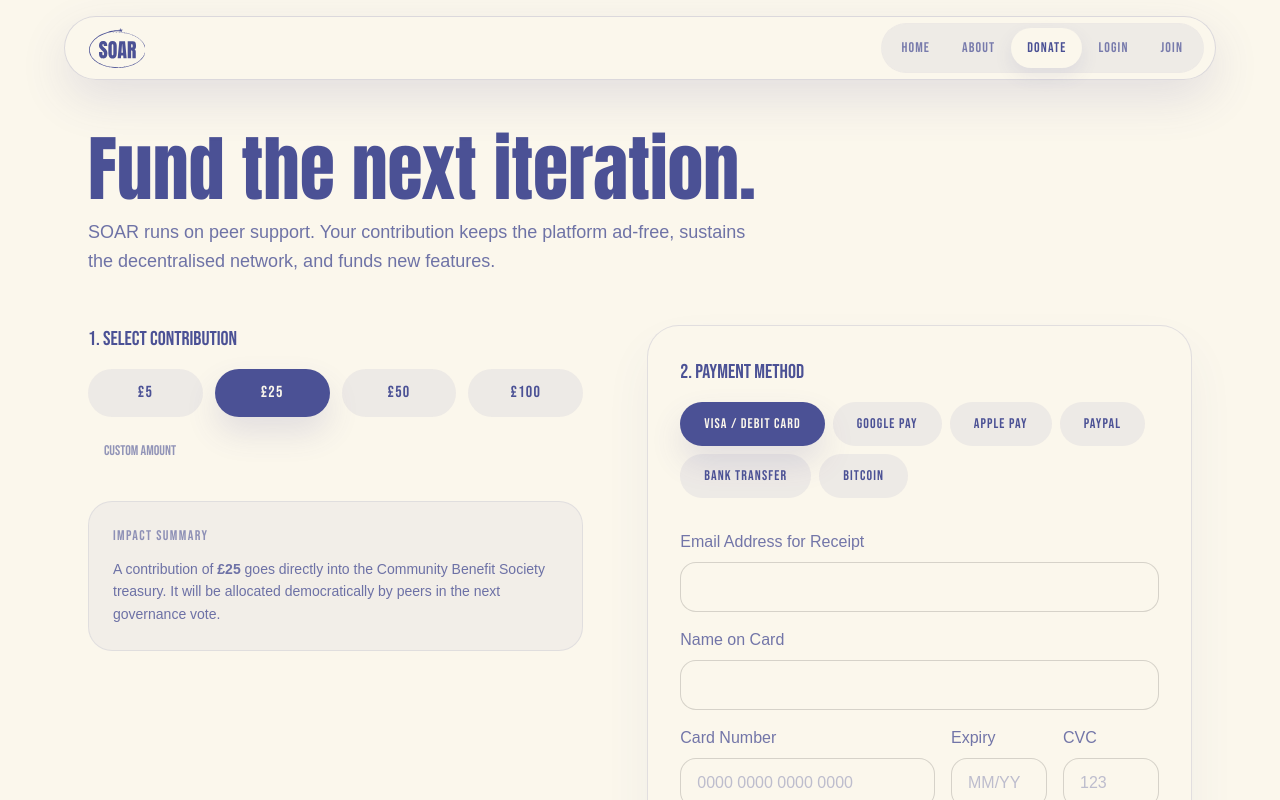
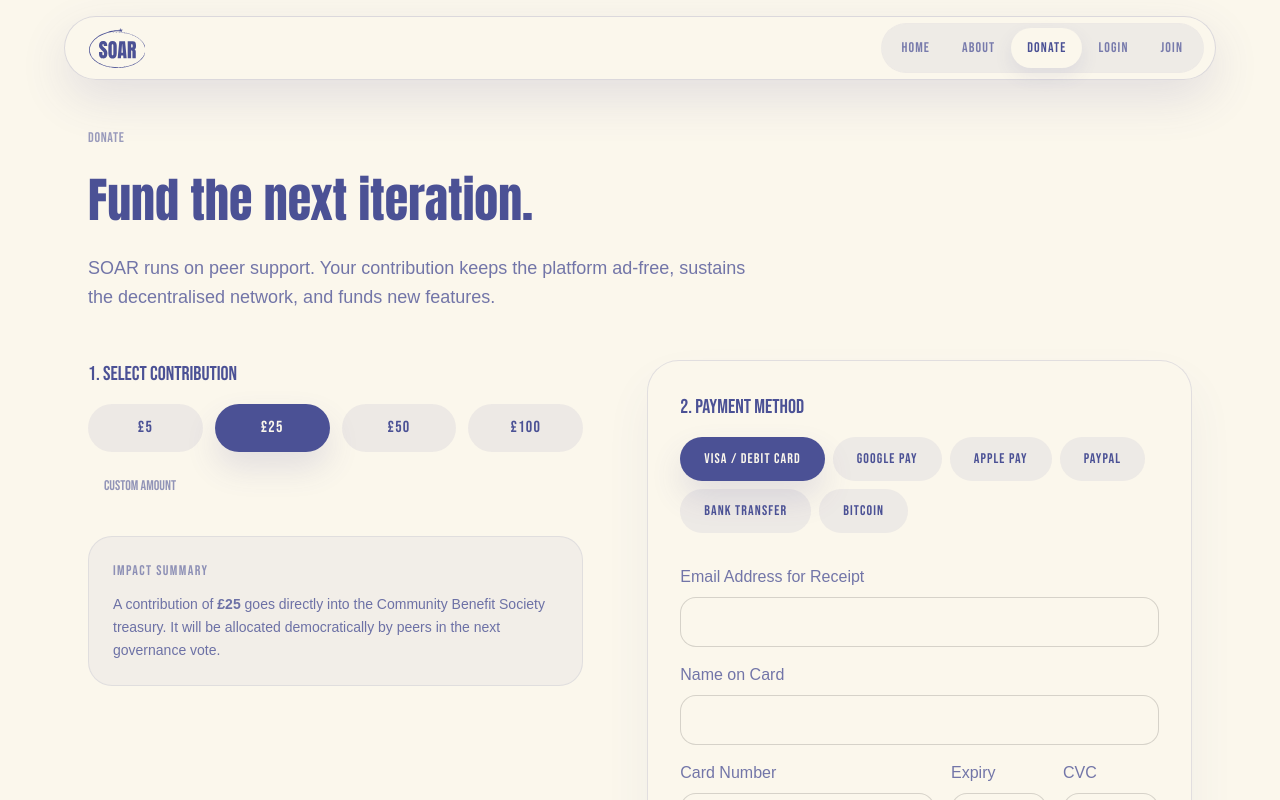
Before and after one commit to baberlabs/soar, a React (Vite) app: page /donate in a window 1280 px wide. Shown: the top 800 px of the page. Built offline with nearby package versions, Linux system fonts and the light colour scheme; a web font is replaced by a local one.

Commit message:
ui: make page containers uniform in home/about/donate pages

```diff
--- a/src/pages/about/index.jsx
+++ b/src/pages/about/index.jsx
@@ -7,8 +7,7 @@ export default function About() {
 
   return (
     <main className="relative min-h-screen bg-page text-brand">
-      <div className="mx-auto w-full max-w-360 px-6 pb-24 pt-28 md:pb-32">
-        <div className="mx-auto flex max-w-6xl flex-col gap-16 md:gap-24">
+      <div className="mx-auto w-full max-w-6xl space-y-16 px-6 pt-32 pb-16">
         <HeroSection />
         <ManifestoSection />
         <CoreShiftsSection />
@@ -18,7 +17,6 @@ export default function About() {
         <AccreditationSection />
         {!state.user && <FinalSection />}
       </div>
-      </div>
     </main>
   );
 }
@@ -27,10 +25,12 @@ export default function About() {
 const HeroSection = () => (
   <section className="space-y-8">
     <div className="soft-enter space-y-6">
-      <p className="font-ui text-sm tracking-wider text-brand/55">SOAR</p>
-      <h1 className="max-w-4xl font-display text-[clamp(3rem,7vw,5.5rem)] leading-[1.2] text-brand">
+      <h1 className="font-ui text-sm tracking-wider text-brand/55">
+        About SOAR
+      </h1>
+      <p className="max-w-4xl font-display text-3xl md:text-5xl leading-[1.2] text-brand">
         Nutritious use, collective-ownership and decentralised networks.
-      </h1>
+      </p>
     </div>
     <div className="soft-enter soft-delay-1 max-w-3xl space-y-5 font-body text-base leading-relaxed text-brand/78 md:text-lg">
       <p>
--- a/src/pages/donate/index.jsx
+++ b/src/pages/donate/index.jsx
@@ -93,15 +93,22 @@ export default function Donate() {
   }
 
   return (
-    <main className="mx-auto w-full max-w-6xl px-6 pb-24 pt-28 md:pb-32 md:pt-34">
-      <header className="mb-12 max-w-2xl space-y-4">
-        <h1 className="font-display text-[clamp(3rem,6vw,4.5rem)] leading-[0.92] text-brand">
+    <main className="relative min-h-screen bg-page text-brand">
+      <div className="soft-enter mx-auto w-full max-w-6xl space-y-16 px-6 pt-32 pb-16">
+        <header className="mb-12 max-w-2xl space-y-6">
+          <h1 className="font-ui text-sm tracking-wider text-brand/55">
+            Donate
+          </h1>
+          <p className="max-w-4xl font-display text-3xl md:text-5xl leading-[1.2] text-brand">
             Fund the next iteration.
-        </h1>
-        <p className="font-body text-base leading-relaxed text-brand/80 md:text-lg">
+          </p>
+          <div className="max-w-3xl space-y-5 font-body text-base leading-relaxed text-brand/78 md:text-lg">
+            <p>
               SOAR runs on peer support. Your contribution keeps the platform
-          ad-free, sustains the decentralised network, and funds new features.
+              ad-free, sustains the decentralised network, and funds new
+              features.
             </p>
+          </div>
         </header>
 
         <form
@@ -166,8 +173,8 @@ export default function Donate() {
               </h3>
               <p className="mt-3 font-body text-sm leading-relaxed text-brand/80">
                 A contribution of <strong>£{finalAmount}</strong> goes directly
-              into the Community Benefit Society treasury. It will be allocated
-              democratically by peers in the next governance vote.
+                into the Community Benefit Society treasury. It will be
+                allocated democratically by peers in the next governance vote.
               </p>
             </div>
           </section>
@@ -289,6 +296,7 @@ export default function Donate() {
             </div>
           </section>
         </form>
+      </div>
     </main>
   );
 }
--- a/src/pages/home/index.jsx
+++ b/src/pages/home/index.jsx
@@ -12,14 +12,14 @@ export default function Home() {
       <div className="mx-auto w-full max-w-360 px-6 pb-24">
         <div className="mx-auto flex max-w-6xl flex-col gap-16 md:gap-24">
           <HeroSection />
-          <ProblemSection />
+          {/* <ProblemSection />
           <WhatSOARChangesSection />
           <NoScrollSection />
-          <WhatYouDoSection />
-          <DataOwnershipSection />
-          <PeershipSection />
-          <LearningSection />
-          <FinalCtaSection />
+          <WhatYouDoSection /> */}
+          {/* <DataOwnershipSection />
+          <PeershipSection /> */}
+          {/* <LearningSection />
+          <FinalCtaSection /> */}
         </div>
       </div>
     </main>
@@ -45,10 +45,10 @@ const PageBackground = () => (
 
 const HeroSection = () => {
   return (
-    <section className="relative mx-auto px-6 mt-32 md:py-16 w-full max-w-6xl">
+    <section className="soft-enter relative mx-auto px-6 mt-32 md:py-16 w-full max-w-6xl">
       <div className="max-w-3xl">
         <Logo className="text-brand size-64" />
-        <h1 className="font-display text-3xl mb-6">
+        <h1 className="font-display text-3xl md:text-5xl mb-6">
           YOUR DATA. YOUR RULES. YOUR NETWORK
         </h1>
 
```
Lines whose indentation alone changed are shown as unchanged.
